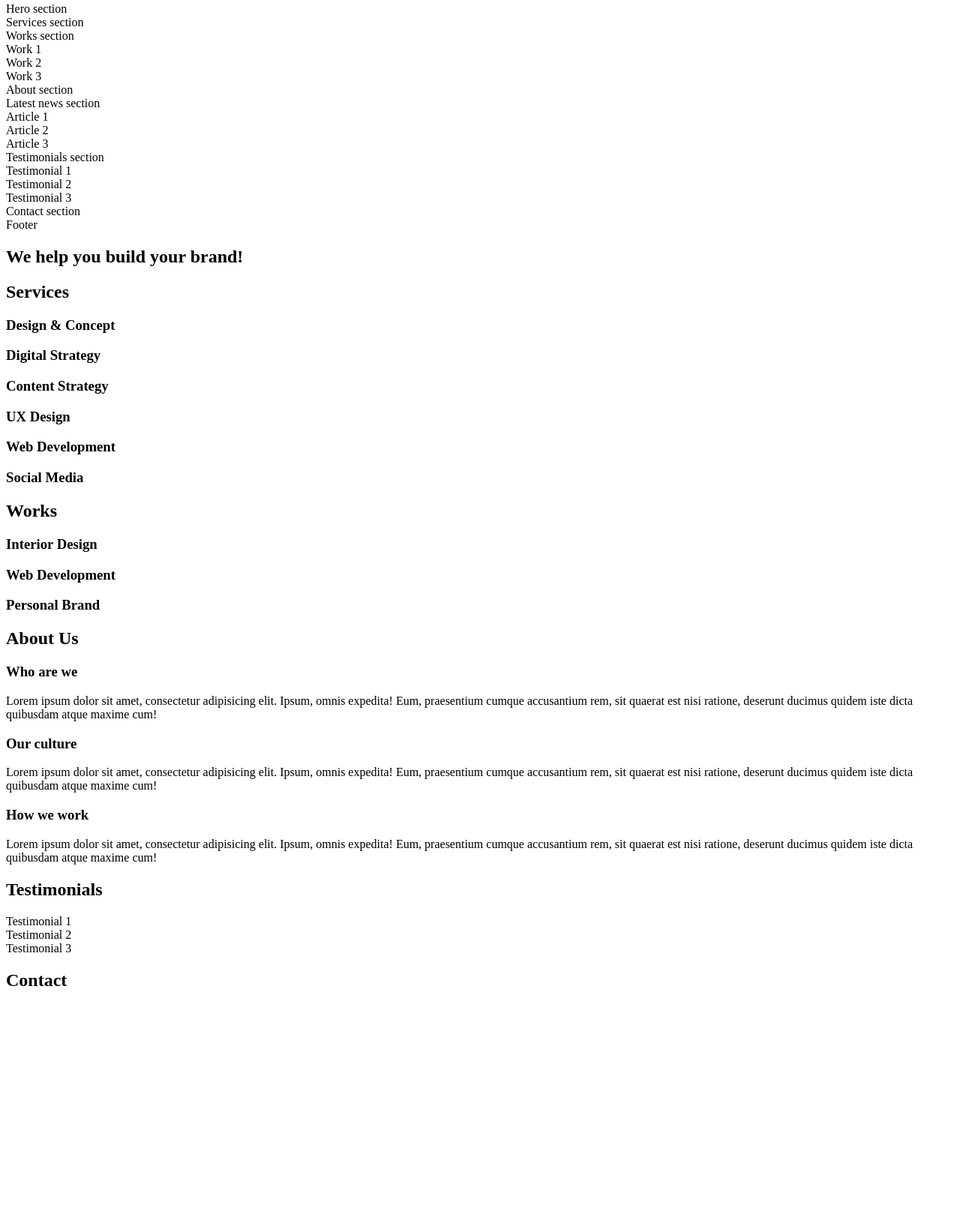
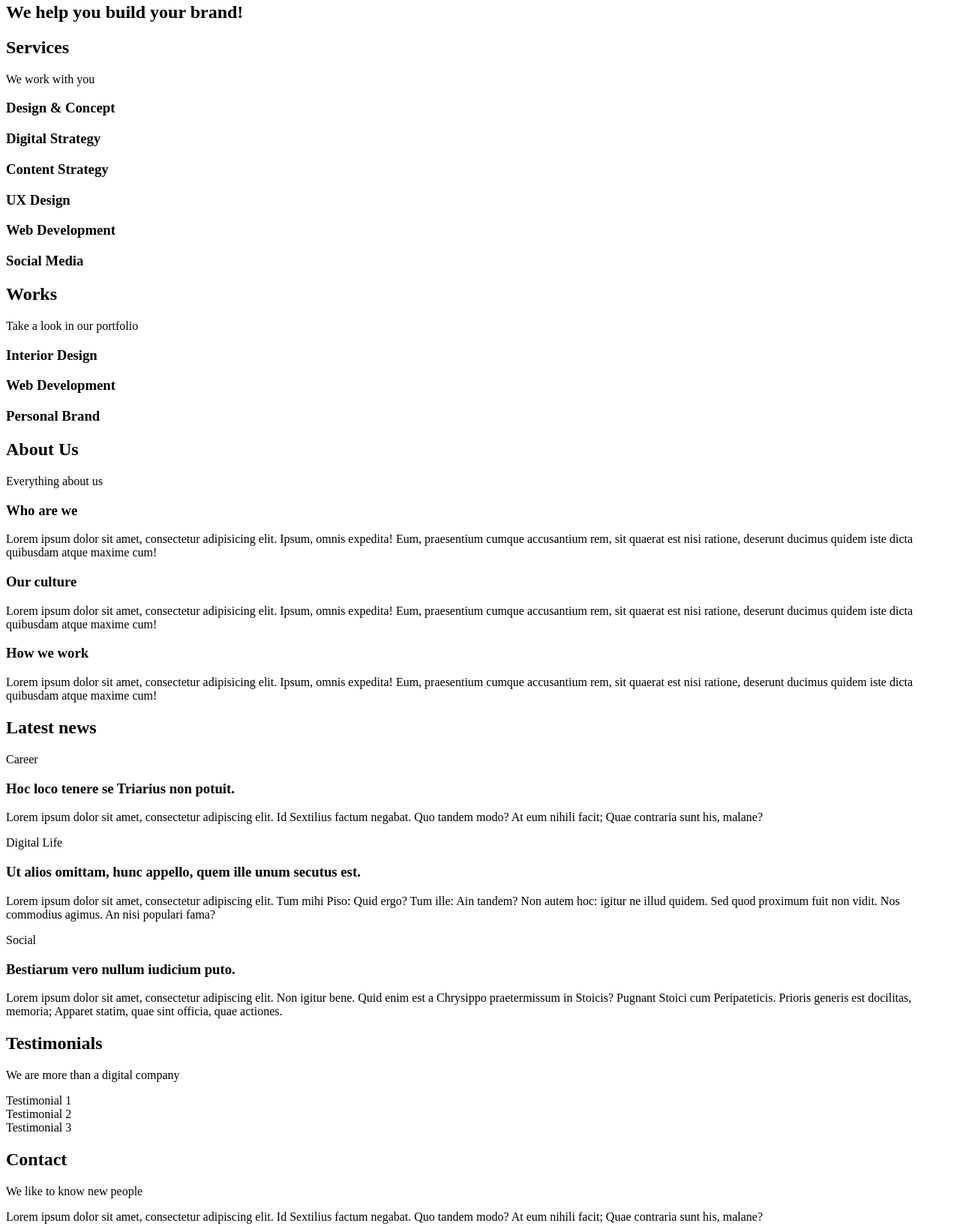
Before and after one commit to DadoveNonye/alx-frontend-javascript, a website: page 0x00-html_advanced/12-index.html in a window 1280 px wide. Shown: the part 77-1712 px from the top of the page at 75% size. Before the commit the page ends 1417 px from the top, so only its background shows below. Drawn offline with Linux system fonts and the light colour scheme.

Commit message:
Update homepage HTML file with additional sections and content

```diff
--- a/0x00-html_advanced/12-index.html
+++ b/0x00-html_advanced/12-index.html
@@ -19,36 +19,12 @@
   </header>
   <main>
     <h1>Homepage</h1>
-    <section>Hero section</section>
-    <section>Services section</section>
-    <section>
-      Works section
-      <article>Work 1</article>
-      <article>Work 2</article>
-      <article>Work 3</article>
-    </section>
-    <section>About section</section>
-    <section>
-      Latest news section
-      <article>Article 1</article>
-      <article>Article 2</article>
-      <article>Article 3</article>
-    </section>
-    <section>
-      Testimonials section
-      <article>Testimonial 1</article>
-      <article>Testimonial 2</article>
-      <article>Testimonial 3</article>
-    </section>
-    <section>Contact section</section>
-  </main>
-  <footer>Footer</footer>
-</body>
     <section>
       <h2>We help you build your brand!</h2>
     </section>
     <section>
       <h2>Services</h2>
+      <p>We work with you</p>
       <h3>Design & Concept</h3>
       <h3>Digital Strategy</h3>
       <h3>Content Strategy</h3>
@@ -58,12 +34,14 @@
     </section>
     <section>
       <h2>Works</h2>
+      <p>Take a look in our portfolio</p>
       <article><h3>Interior Design</h3></article>
       <article><h3>Web Development</h3></article>
       <article><h3>Personal Brand</h3></article>
     </section>
     <section>
       <h2>About Us</h2>
+      <p>Everything about us</p>
       <h3>Who are we</h3>
       <p>
         Lorem ipsum dolor sit amet, consectetur adipisicing elit. Ipsum, omnis
@@ -84,11 +62,53 @@
       </p>
     </section>
     <section>
+      <h2>Latest news</h2>
+      <article>
+        <p>Career</p>
+        <h3>Hoc loco tenere se Triarius non potuit.</h3>
+        <p>
+          Lorem ipsum dolor sit amet, consectetur adipiscing elit. Id Sextilius
+          factum negabat. Quo tandem modo? At eum nihili facit; Quae contraria
+          sunt his, malane?
+        </p>
+      </article>
+      <article>
+        <p>Digital Life</p>
+        <h3>Ut alios omittam, hunc appello, quem ille unum secutus est.</h3>
+        <p>
+          Lorem ipsum dolor sit amet, consectetur adipiscing elit. Tum mihi
+          Piso: Quid ergo? Tum ille: Ain tandem? Non autem hoc: igitur ne illud
+          quidem. Sed quod proximum fuit non vidit. Nos commodius agimus. An
+          nisi populari fama?
+        </p>
+      </article>
+      <article>
+        <p>Social</p>
+        <h3>Bestiarum vero nullum iudicium puto.</h3>
+        <p>
+          Lorem ipsum dolor sit amet, consectetur adipiscing elit. Non igitur
+          bene. Quid enim est a Chrysippo praetermissum in Stoicis? Pugnant
+          Stoici cum Peripateticis. Prioris generis est docilitas, memoria;
+          Apparet statim, quae sint officia, quae actiones.
+        </p>
+      </article>
+    </section>
+    <section>
       <h2>Testimonials</h2>
+      <p>We are more than a digital company</p>
       <article>Testimonial 1</article>
       <article>Testimonial 2</article>
       <article>Testimonial 3</article>
     </section>
     <section>
       <h2>Contact</h2>
+      <p>We like to know new people</p>
+      <p>
+        Lorem ipsum dolor sit amet, consectetur adipiscing elit. Id Sextilius
+        factum negabat. Quo tandem modo? At eum nihili facit; Quae contraria
+        sunt his, malane?
+      </p>
     </section>
+  </main>
+  <footer>Footer</footer>
+</body>
```
Lines whose indentation alone changed are shown as unchanged.
